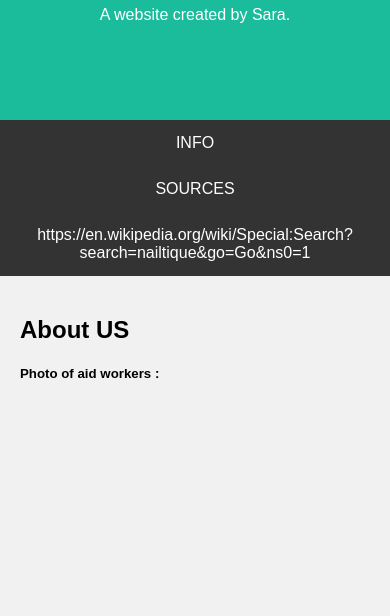
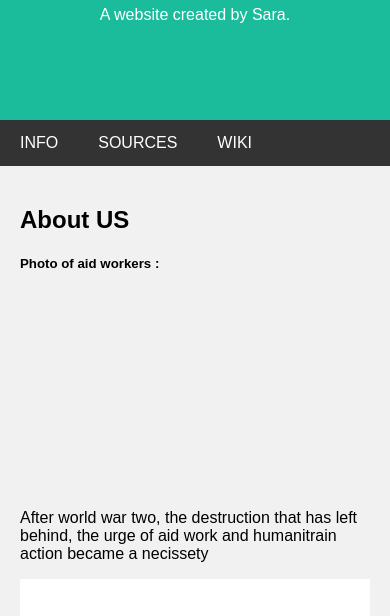
Before and after one commit to Nailtique/LAB03, a plain HTML site: page index.html in a window 390 px wide. Shown: the part 173-789 px from the top of the page. Drawn offline with Linux system fonts and the light colour scheme.

Commit message:
add LAB03

```diff
--- a/index.html
+++ b/index.html
@@ -43,9 +43,9 @@ body {
 }
 
 .row {
-  display: -ms-flexbox; /* IE10 */
+  display: -ms-flexbox;
   display: flex;
-  -ms-flex-wrap: wrap; /* IE10 */
+  -ms-flex-wrap: wrap;
   flex-wrap: wrap;
 }
 .side {
@@ -67,18 +67,6 @@ body {
   background: #1abc9c;
 }
 
-@media screen and (max-width: 700px) {
-  .row {
-    flex-direction: column;
-  }
-}
-
-@media screen and (max-width: 400px) {
-  .navbar a {
-    float: none;
-    width: 100%;
-  }
-}
 </style>
 </head>
 <body>
@@ -91,7 +79,7 @@ body {
 <div class="navbar">
   <a href="https://www.refworld.org/">INFO</a>
   <a href="https://www.disasterready.org">SOURCES</a>
-  <a href="#" class="right">https://en.wikipedia.org/wiki/Special:Search?search=nailtique&go=Go&ns0=1</a>
+  <a href="#" class="https://en.wikipedia.org/wiki/Special:Search?search=nailtique&go=Go&ns0=1">WIKI</a>
 </div>
 
 <div class="row">
```
